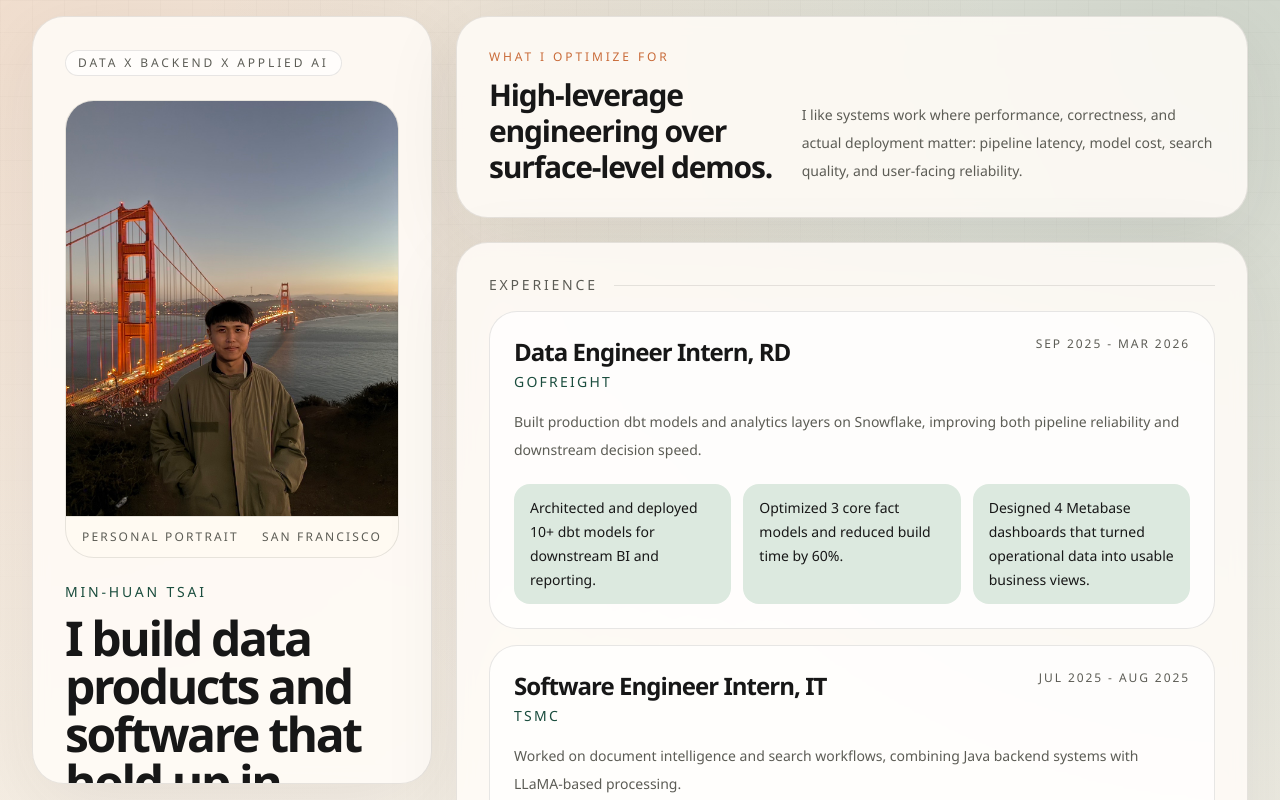
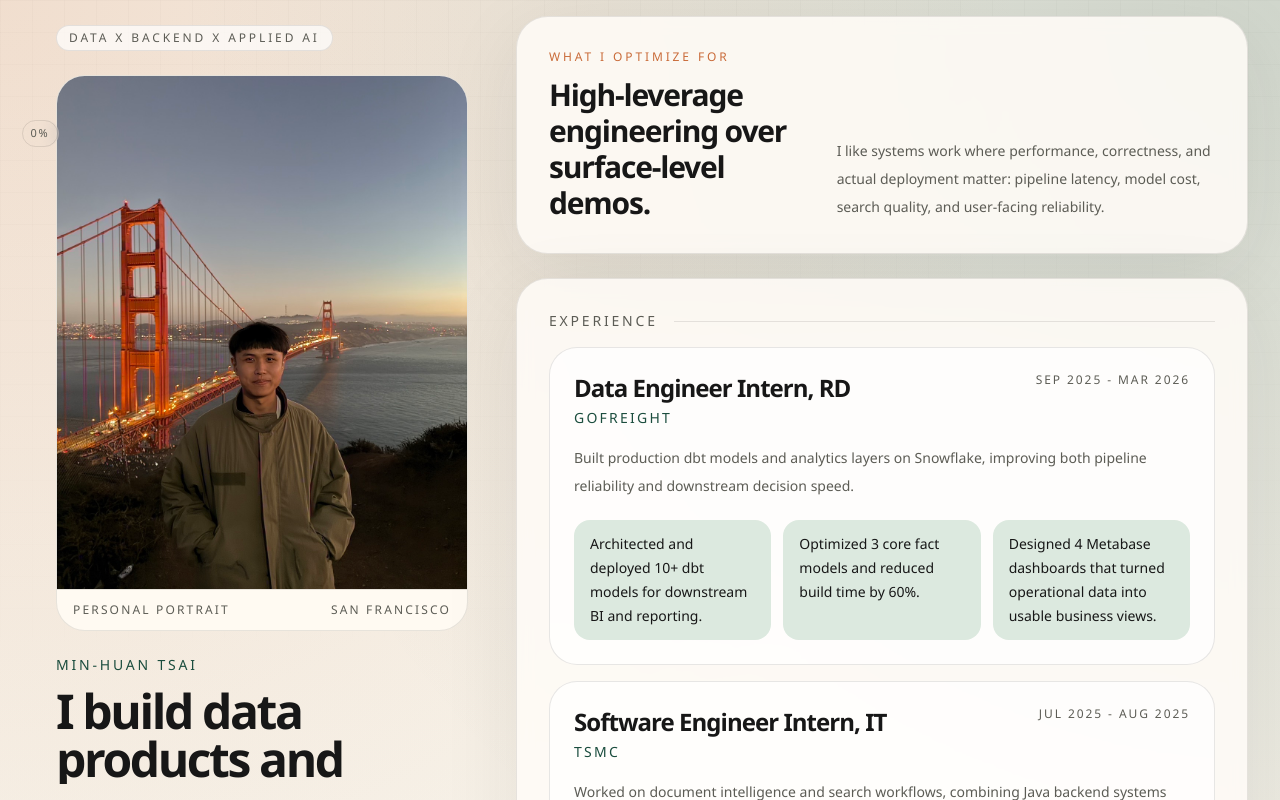
Before and after one commit to tsaiiuo/tsaiiuo.github.io, a Next.js app: page / in a window 1280 px wide. Shown: the top 800 px of the page. Built offline with nearby package versions, Linux system fonts and the light colour scheme.

Commit message:
Simplify left column layout

```diff
--- a/app/page.tsx
+++ b/app/page.tsx
@@ -188,6 +188,20 @@ export default function Home() {
 
 	return (
 		<main className="relative overflow-hidden">
+			<div className="pointer-events-none fixed left-4 top-0 z-30 hidden h-screen xl:flex xl:w-12 xl:items-center xl:justify-center">
+				<div className="flex h-[70vh] w-full flex-col items-center justify-center gap-3">
+					<div className="rounded-full border border-[color:var(--line)] bg-[color:var(--surface)]/92 px-2 py-1 font-[family:var(--font-ibm-plex-mono)] text-[11px] uppercase tracking-[0.16em] text-[color:var(--muted)] backdrop-blur">
+						{readProgress}%
+					</div>
+					<div className="relative h-full w-[4px] overflow-hidden rounded-full bg-black/8">
+						<div
+							className="absolute inset-x-0 top-0 rounded-full bg-[color:var(--accent)] transition-[height] duration-300"
+							style={{ height: `${readProgress}%` }}
+						/>
+					</div>
+				</div>
+			</div>
+
 			<div className="mx-auto max-w-[1600px] px-4 py-4 sm:px-6 lg:px-8">
 				<div className="sticky top-3 z-20 mb-4 lg:hidden">
 					<div className="overflow-hidden rounded-[1.5rem] border border-[color:var(--line)] bg-[color:var(--surface)]/95 p-3 shadow-[0_16px_50px_rgba(33,33,33,0.08)] backdrop-blur">
@@ -224,10 +238,10 @@ export default function Home() {
 					</div>
 				</div>
 
-				<div className="grid gap-6 lg:grid-cols-[360px_minmax(0,1fr)] xl:grid-cols-[400px_minmax(0,1fr)]">
+				<div className="grid gap-6 lg:grid-cols-[380px_minmax(0,1fr)] xl:grid-cols-[460px_minmax(0,1fr)]">
 					<aside className="hidden lg:block">
-						<div className="sticky top-4 max-h-[calc(100vh-2rem)] overflow-auto rounded-[2rem] border border-[color:var(--line)] bg-[color:var(--surface)] p-8 shadow-[0_20px_80px_rgba(33,33,33,0.08)] backdrop-blur">
-							<div className="flex min-h-[calc(100vh-6rem)] flex-col">
+						<div className="sticky top-4 max-h-[calc(100vh-2rem)] overflow-auto px-4 py-2 xl:px-6">
+							<div className="flex min-h-[calc(100vh-3rem)] flex-col">
 								<div className="space-y-6">
 									<div className="inline-flex rounded-full border border-[color:var(--line)] bg-white/70 px-3 py-1 text-xs uppercase tracking-[0.24em] text-[color:var(--muted)]">
 										Data x backend x applied AI
@@ -289,18 +303,6 @@ export default function Home() {
 								<div className="mt-8 flex-1 space-y-6">
 									<div className="space-y-4">
 										<SectionHeader title="Navigate" />
-										<div className="grid grid-cols-[36px_minmax(0,1fr)] gap-4">
-											<div className="flex flex-col items-center">
-												<div className="font-[family:var(--font-ibm-plex-mono)] text-[11px] uppercase tracking-[0.16em] text-[color:var(--muted)]">
-													{readProgress}%
-												</div>
-												<div className="relative mt-3 h-full min-h-72 w-[3px] overflow-hidden rounded-full bg-black/8">
-													<div
-														className="absolute inset-x-0 top-0 rounded-full bg-[color:var(--accent)] transition-[height] duration-300"
-														style={{ height: `${readProgress}%` }}
-													/>
-												</div>
-											</div>
 										<nav className="grid content-start gap-2">
 											{sections.map((section) => {
 												const isActive = activeSection === section.id;
@@ -324,7 +326,6 @@ export default function Home() {
 												);
 											})}
 										</nav>
-										</div>
 									</div>
 
 									<div className="space-y-4">
```
Lines whose indentation alone changed are shown as unchanged.
